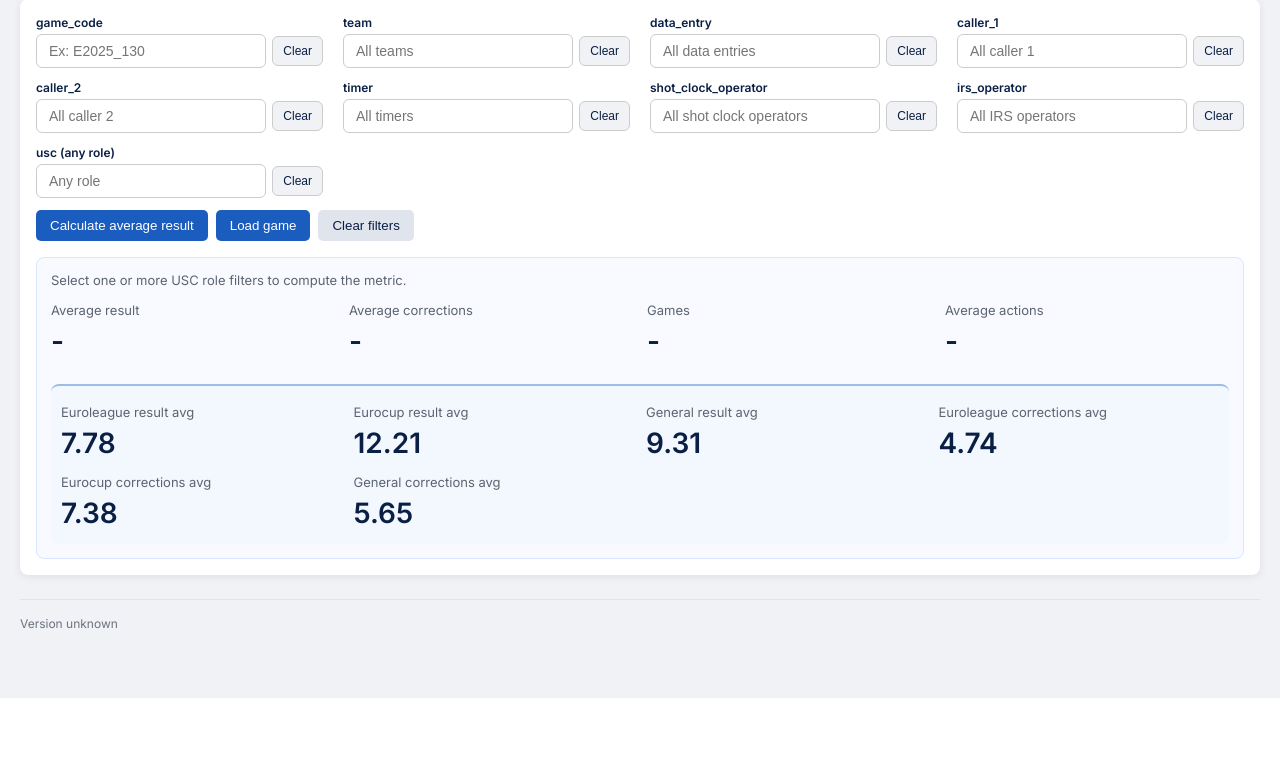
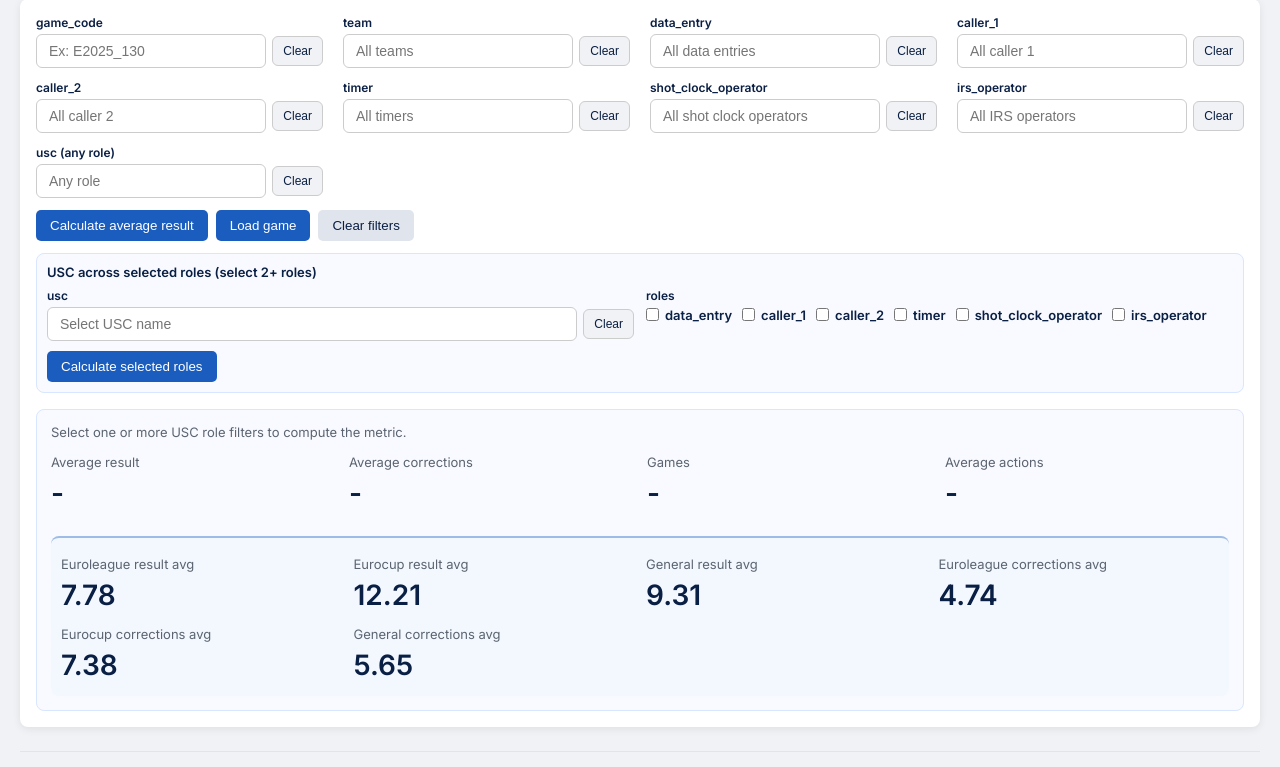
Before and after one commit to elvepo029/reports-automation, a Flask app: page /uscs-analysis in a window 1280 px wide. Shown: the part 102-869 px from the top of the page. Before the commit the page ends 800 px from the top, so only its background shows below. Run offline with Flask 3, Linux system fonts and the light colour scheme; data comes from the database, SQL or seed files in the repository.

Commit message:
update to select uscs with personalized number of roles

```diff
--- a/app.py
+++ b/app.py
@@ -731,6 +731,57 @@ def api_uscs_result_average():
         "avg_corrections_euroleague": avg_corrections_euroleague,
         "avg_corrections_eurocup": avg_corrections_eurocup,
         "avg_corrections_general": avg_corrections_general,
+    })
+
+
+@app.route("/api/usc_selected_roles_average")
+def api_usc_selected_roles_average():
+    """Return averages for one USC across selected roles (OR across roles), processed games only."""
+    usc_name = request.args.get("usc_name", "").strip()
+    roles_raw = request.args.get("roles", "").strip()
+
+    if not usc_name:
+        return jsonify({"error": "usc_name is required"}), 400
+    if not roles_raw:
+        return jsonify({"error": "roles is required"}), 400
+
+    roles = [r.strip() for r in roles_raw.split(",") if r.strip()]
+    roles = [r for r in roles if r in USC_ROLE_COLUMNS]
+    # keep order and uniqueness
+    seen = set()
+    roles = [r for r in roles if not (r in seen or seen.add(r))]
+
+    if len(roles) < 2:
+        return jsonify({"error": "at least 2 valid roles are required"}), 400
+
+    conn = get_db()
+    conn.row_factory = sqlite3.Row
+    cur = conn.cursor()
+    role_where = " OR ".join([f"{r} = ?" for r in roles])
+    params = [usc_name] * len(roles)
+    cur.execute(
+        f"""
+        SELECT
+            COUNT(*) AS games_count,
+            AVG(result) AS avg_result,
+            AVG(total_corrections) AS avg_total_corrections,
+            AVG(total_actions) AS avg_total_actions
+        FROM Game
+        WHERE is_processed = 1
+          AND ({role_where})
+        """,
+        params,
+    )
+    row = cur.fetchone()
+    conn.close()
+
+    return jsonify({
+        "usc_name": usc_name,
+        "roles": roles,
+        "games_count": int(row["games_count"] or 0),
+        "avg_result": float(row["avg_result"]) if row["avg_result"] is not None else None,
+        "avg_total_corrections": float(row["avg_total_corrections"]) if row["avg_total_corrections"] is not None else None,
+        "avg_total_actions": float(row["avg_total_actions"]) if row["avg_total_actions"] is not None else None,
     })
 
 
--- a/templates/uscs_analysis.html
+++ b/templates/uscs_analysis.html
@@ -52,6 +52,45 @@
     }
     .actions { margin-top: 12px; display: flex; gap: 8px; }
     .actions { flex-wrap: wrap; }
+    .multi-role-block {
+      margin-top: 12px;
+      padding: 10px;
+      border: 1px solid #d8e6ff;
+      border-radius: 8px;
+      background: #f8faff;
+    }
+    .multi-role-title {
+      margin: 0 0 8px 0;
+      font-size: 13px;
+      font-weight: 600;
+      color: #0A1F44;
+    }
+    .multi-role-grid {
+      display: grid;
+      grid-template-columns: repeat(auto-fit, minmax(220px, 1fr));
+      gap: 8px 12px;
+      align-items: start;
+    }
+    .multi-role-checks {
+      display: flex;
+      flex-wrap: nowrap;
+      gap: 8px 10px;
+      margin-top: 4px;
+      overflow-x: auto;
+      padding-bottom: 2px;
+    }
+    .multi-role-check {
+      display: flex;
+      align-items: center;
+      gap: 6px;
+      font-size: 13px;
+      color: #0A1F44;
+      white-space: nowrap;
+    }
+    .multi-role-check input[type="checkbox"] {
+      width: auto;
+      margin: 0;
+    }
     button {
       background: #1B5DBF;
       color: white;
@@ -332,6 +371,33 @@
       <button id="clear-btn" class="ghost-btn" type="button">Clear filters</button>
     </div>
 
+    <div class="multi-role-block">
+      <p class="multi-role-title">USC across selected roles (select 2+ roles)</p>
+      <div class="multi-role-grid">
+        <div>
+          <label for="filter-selected-usc">usc</label>
+          <div class="filter-field">
+            <input type="text" id="filter-selected-usc" list="datalist_any_usc" placeholder="Select USC name">
+            <button type="button" class="filter-clear" data-target="filter-selected-usc">Clear</button>
+          </div>
+        </div>
+        <div>
+          <label>roles</label>
+          <div class="multi-role-checks" id="selected-roles-container">
+            <label class="multi-role-check"><input type="checkbox" value="data_entry">data_entry</label>
+            <label class="multi-role-check"><input type="checkbox" value="caller_1">caller_1</label>
+            <label class="multi-role-check"><input type="checkbox" value="caller_2">caller_2</label>
+            <label class="multi-role-check"><input type="checkbox" value="timer">timer</label>
+            <label class="multi-role-check"><input type="checkbox" value="shot_clock_operator">shot_clock_operator</label>
+            <label class="multi-role-check"><input type="checkbox" value="irs_operator">irs_operator</label>
+          </div>
+        </div>
+      </div>
+      <div class="actions" style="margin-top:10px;">
+        <button id="calculate-selected-roles-btn" type="button">Calculate selected roles</button>
+      </div>
+    </div>
+
     <div id="error" class="error"></div>
 
     <div class="result-card">
@@ -427,6 +493,7 @@
     const calculateBtn = document.getElementById("calculate-btn");
     const loadGameBtn = document.getElementById("load-game-btn");
     const clearBtn = document.getElementById("clear-btn");
+    const calculateSelectedRolesBtn = document.getElementById("calculate-selected-roles-btn");
     const errorEl = document.getElementById("error");
     const avgResultEl = document.getElementById("avg-result");
     const gamesCountEl = document.getElementById("games-count");
@@ -463,6 +530,11 @@
     function getFilterValue(role) {
       const el = document.getElementById(`filter-${role}`);
       return (el?.value || "").trim();
+    }
+
+    function getSelectedRoles() {
+      const nodes = document.querySelectorAll("#selected-roles-container input[type='checkbox']:checked");
+      return Array.from(nodes).map((n) => n.value);
     }
 
     function setGameValues(snapshot) {
@@ -751,6 +823,47 @@
       });
     });
 
+    if (calculateSelectedRolesBtn) {
+      calculateSelectedRolesBtn.addEventListener("click", async () => {
+        errorEl.style.display = "none";
+        const usc = (document.getElementById("filter-selected-usc")?.value || "").trim();
+        const roles = getSelectedRoles();
+        if (!usc) {
+          showErrorMessage("USC is required.");
+          return;
+        }
+        if (roles.length < 2) {
+          showErrorMessage("Select at least 2 roles.");
+          return;
+        }
+        try {
+          const params = new URLSearchParams();
+          params.set("usc_name", usc);
+          params.set("roles", roles.join(","));
+          const res = await fetch(`/api/usc_selected_roles_average?${params.toString()}`);
+          const data = await res.json();
+          if (!res.ok) {
+            showErrorMessage(data.error || "Could not compute selected roles average.");
+            return;
+          }
+          resultTitleEl.textContent = `usc=${data.usc_name} · roles=${(data.roles || []).join(", ")}`;
+          gamesCountEl.textContent = `${data.games_count}`;
+          labelResultEl.textContent = "Average result";
+          labelCorrectionsEl.textContent = "Average corrections";
+          labelActionsEl.textContent = "Average actions";
+          avgResultEl.textContent = data.avg_result === null ? "No data" : Number(data.avg_result).toFixed(2);
+          avgCorrectionsEl.textContent = data.avg_total_corrections === null ? "No data" : Number(data.avg_total_corrections).toFixed(2);
+          avgActionsEl.textContent = data.avg_total_actions === null ? "No data" : Number(data.avg_total_actions).toFixed(2);
+          byTeamBlockEl.style.display = "none";
+          byTeamBodyEl.innerHTML = "";
+          byRoleBlockEl.style.display = "none";
+          byRoleBodyEl.innerHTML = "";
+        } catch (err) {
+          showErrorMessage(err.message || "Unexpected error");
+        }
+      });
+    }
+
     loadGameBtn.addEventListener("click", async () => {
       errorEl.style.display = "none";
       const gameCode = (document.getElementById("filter-game_code")?.value || "").trim();
@@ -789,6 +902,11 @@
       if (gameCodeEl) gameCodeEl.value = "";
       const teamEl = document.getElementById("filter-team");
       if (teamEl) teamEl.value = "";
+      const selectedUscEl = document.getElementById("filter-selected-usc");
+      if (selectedUscEl) selectedUscEl.value = "";
+      document.querySelectorAll("#selected-roles-container input[type='checkbox']").forEach((cb) => {
+        cb.checked = false;
+      });
       if (teamCombosPanelEl) teamCombosPanelEl.style.display = "none";
       if (teamCombosBodyEl) teamCombosBodyEl.innerHTML = "";
       avgResultEl.textContent = "-";
```
